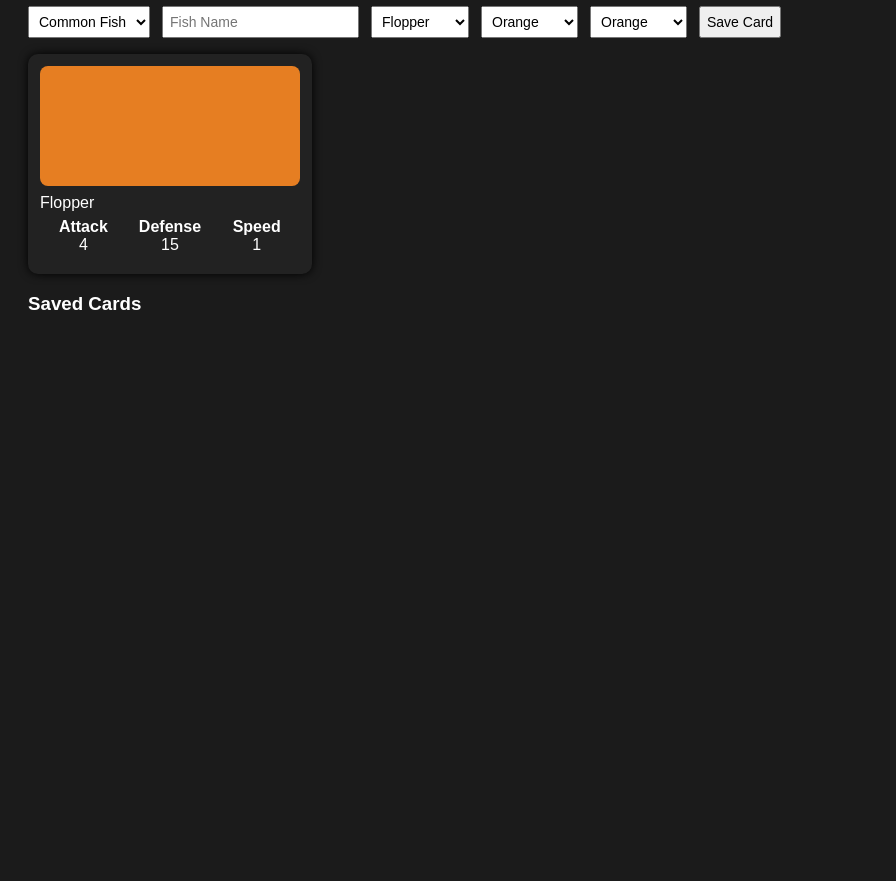
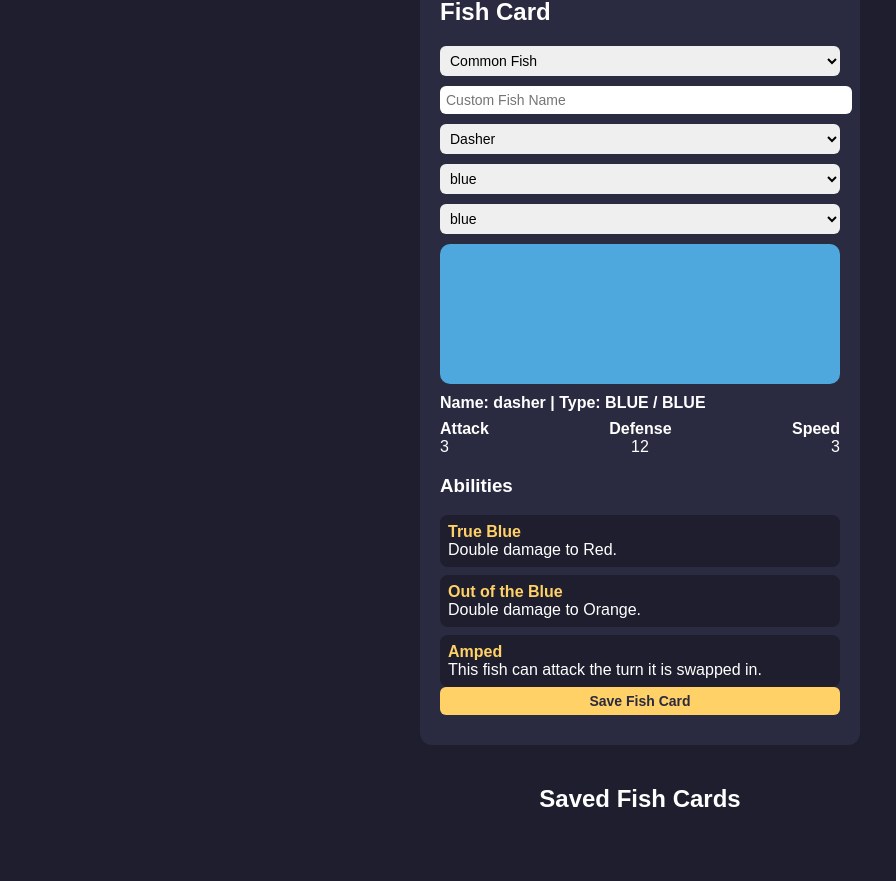
Before and after one commit to LastSpartan/lastspartan.github.io, a plain HTML site: page index.html in a window 1280 px wide. Shown: the part 90-971 px from the top of the page, without its empty margins (0-896 px from the left). Before the commit the page ends 800 px from the top, so only its background shows below. Drawn offline with Linux system fonts and the light colour scheme.

Commit message:
better common fish index.html

```diff
--- a/index.html
+++ b/index.html
@@ -1,206 +1,257 @@
 <!DOCTYPE html>
-<html lang="en">
+<html>
 <head>
-<meta charset="UTF-8">
-<title>Fish Card Generator</title>
+  <title>Fish Stat Card Generator</title>
   <style>
     body {
-  font-family: sans-serif;
-  background: #1b1b1b;
+      font-family: Arial, sans-serif;
+      background: #1e1e2e;
       color: white;
-  padding: 20px;
+      display: flex;
+      flex-direction: column;
+      align-items: center;
+      padding: 40px;
     }
 
-.controls {
-  display: flex;
-  gap: 12px;
-  flex-wrap: wrap;
-  margin-bottom: 16px;
+    .card {
+      background: #2a2a40;
+      border-radius: 12px;
+      padding: 20px;
+      width: 400px;
+      margin-bottom: 20px;
     }
 
-select, input, button {
+    .fish {
+      width: 100%;
+      height: 140px;
+      border-radius: 10px;
+      margin-bottom: 10px;
+    }
+
+    input, select, button {
+      width: 100%;
+      margin-bottom: 10px;
       padding: 6px;
+      border-radius: 6px;
+      border: none;
       font-size: 14px;
     }
 
-.card {
-  width: 260px;
-  border-radius: 10px;
-  padding: 12px;
-  background: #222;
-  box-shadow: 0 0 10px #000;
+    button {
+      background-color: #ffd166;
+      color: #2a2a40;
+      font-weight: bold;
+      cursor: pointer;
     }
 
-.fish-image {
-  height: 120px;
-  border-radius: 8px;
-  margin-bottom: 8px;
+    button:hover {
+      background-color: #ffca66;
     }
 
-.title {
-  font-size: 16px;
-  margin-bottom: 6px;
+    .removeCard {
+      background-color: #e63946 !important;
+      color: white !important;
+      font-weight: bold;
+      cursor: pointer;
+      width: 100%;
+      margin-top: 10px;
     }
 
-.stats {
-  display: grid;
-  grid-template-columns: repeat(3, 1fr);
-  text-align: center;
-  margin-bottom: 8px;
+    .ability {
+      margin-top: 8px;
+      background: #1e1e2e;
+      padding: 8px;
+      border-radius: 8px;
     }
 
-.stats strong {
-  display: block;
+    .ability-name {
+      font-weight: bold;
+      color: #ffd166;
     }
 
-.saved {
-  display: flex;
-  gap: 12px;
-  flex-wrap: wrap;
-  margin-top: 20px;
+    .type {
+      margin: 8px 0;
+      font-weight: bold;
+    }
+
+    #savedCards .card {
+      width: 350px;
     }
   </style>
 </head>
-
 <body>
 
-<h2>Fish Card Generator</h2>
+<div class="card">
+  <h2>Fish Card</h2>
 
-<div class="controls">
   <select id="commonFish">
     <option value="">Common Fish</option>
   </select>
 
-  <input id="nameInput" placeholder="Fish Name">
+  <input id="customName" placeholder="Custom Fish Name" />
 
-  <select id="shape"></select>
+  <select id="fishShape">
+    <option value="dasher">Dasher</option>
+    <option value="sunstreak">Sunstreak</option>
+    <option value="snooper">Snooper</option>
+    <option value="kob">Kob</option>
+    <option value="brinely">Brinely</option>
+    <option value="spotty">Spotty</option>
+    <option value="flopper">Flopper</option>
+    <option value="stripey">Stripey</option>
+    <option value="glitter">Glitter</option>
+    <option value="blockfish">Blockfish</option>
+    <option value="betty">Betty</option>
+    <option value="clayfish">Clayfish</option>
+  </select>
+
   <select id="primary"></select>
   <select id="secondary"></select>
 
-  <button onclick="saveCard()">Save Card</button>
+  <div id="fish" class="fish"></div>
+
+  <div class="type" id="typeText"></div>
+  <div id="stats"></div>
+  <div id="abilities"></div>
+
+  <button id="saveCard">Save Fish Card</button>
 </div>
 
-<div class="card">
-  <div id="fishImage" class="fish-image"></div>
-  <div id="title" class="title"></div>
-
-  <div class="stats">
-    <div><strong>Attack</strong><span id="atk"></span></div>
-    <div><strong>Defense</strong><span id="def"></span></div>
-    <div><strong>Speed</strong><span id="spd"></span></div>
-  </div>
-</div>
-
-<h3>Saved Cards</h3>
-<div class="saved" id="savedCards"></div>
+<h2>Saved Fish Cards</h2>
+<div id="savedCards"></div>
 
 <script>
-const shapes = {
-  Flopper: { atk:4, def:15, spd:1 },
-  Stripey: { atk:4, def:15, spd:1 },
-  Snooper: { atk:2, def:15, spd:3 },
-  Dasher: { atk:3, def:12, spd:3 },
-  Sunstreak: { atk:3, def:12, spd:3 },
-  Kob: { atk:2, def:15, spd:3 },
-  Brinely: { atk:4, def:12, spd:2 },
-  Spotty: { atk:4, def:12, spd:2 },
-  Glitter: { atk:2, def:18, spd:2 },
-  Blockfish: { atk:3, def:18, spd:1 },
-  Betty: { atk:3, def:18, spd:1 },
-  Clayfish: { atk:2, def:18, spd:2 }
+const fishes = {
+  dasher:{atk:3,hp:12,spd:3,special:"Amped"},
+  sunstreak:{atk:3,hp:12,spd:3,special:"Poised"},
+  snooper:{atk:2,hp:15,spd:3,special:"Amped"},
+  kob:{atk:2,hp:15,spd:3,special:"Poised"},
+  brinely:{atk:4,hp:12,spd:2,special:"Amped"},
+  spotty:{atk:4,hp:12,spd:2,special:"Poised"},
+  flopper:{atk:4,hp:15,spd:1,special:"Amped"},
+  stripey:{atk:4,hp:15,spd:1,special:"Poised"},
+  glitter:{atk:2,hp:18,spd:2,special:"Poised"},
+  blockfish:{atk:3,hp:18,spd:1,special:"Poised"},
+  betty:{atk:3,hp:18,spd:1,special:"Amped"},
+  clayfish:{atk:2,hp:18,spd:2,special:"Amped"}
+};
+
+const specialText = {
+  Amped:"This fish can attack the turn it is swapped in.",
+  Poised:"When an enemy fish swaps in this fish gets a free attack against it."
 };
 
 const colors = {
-  Orange:"#e67e22", Gray:"#7f8c8d", Blue:"#3498db", White:"#ecf0f1",
-  Pink:"#ff69b4", Purple:"#9b59b6", Yellow:"#f1c40f",
-  Red:"#e74c3c", Cyan:"#1abc9c", Lime:"#2ecc71", "Light Blue":"#5dade2"
+  blue:{color:"#4ea8de",abilities:[{name:"True Blue",text:"Double damage to Red."},{name:"Out of the Blue",text:"Double damage to Orange."}]},
+  red:{color:"#e63946",abilities:[{name:"Seeing Red",text:"Double damage to Orange."},{name:"Red Hot",text:"Double damage to Yellow."}]},
+  orange:{color:"#f4a261",abilities:[{name:"Orange Crush",text:"Double damage to Yellow."},{name:"Clockwork Orange",text:"Double damage to Brown."}]},
+  yellow:{color:"#ffd166",abilities:[{name:"Yellowstone",text:"Double damage to Brown."},{name:"Mellow Yellow",text:"Double damage to Purple."}]},
+  brown:{color:"#8d6e63",abilities:[{name:"Brown Out",text:"Double damage to Purple."},{name:"Brown Noise",text:"Double damage to Pink."}]},
+  purple:{color:"#9b5de5",abilities:[{name:"Purple Rain",text:"Double damage to Pink."},{name:"Purple Haze",text:"Double damage to Magenta."}]},
+  pink:{color:"#f15bb5",abilities:[{name:"Pink Slip",text:"Double damage to Magenta."},{name:"Tickled Pink",text:"Double damage to Black."}]},
+  magenta:{color:"#d000ff",abilities:[{name:"Magen-Tension",text:"Double damage to Black."},{name:"Magenta-ray",text:"Double damage to Gray."}]},
+  black:{color:"#000",abilities:[{name:"Blackout",text:"Double damage to Gray."},{name:"Back in Black",text:"Double damage to White."}]},
+  gray:{color:"#9e9e9e",abilities:[{name:"Shades of Gray",text:"Double damage to White."},{name:"Gray Area",text:"Double damage to Lime."}]},
+  white:{color:"#f5f5f5",abilities:[{name:"White Hot",text:"Double damage to Lime."},{name:"Whitewash",text:"Double damage to Green."}]},
+  lime:{color:"#b9fbc0",abilities:[{name:"Lime Light",text:"Double damage to Green."},{name:"Limewire",text:"Double damage to Sky."}]},
+  green:{color:"#70e000",abilities:[{name:"Green with Envy",text:"Double damage to Sky."},{name:"Going Green",text:"Double damage to Cyan."}]},
+  sky:{color:"#8ecae6",abilities:[{name:"Sky High",text:"Double damage to Cyan."},{name:"Blue Sky Thinking",text:"Double damage to Blue."}]},
+  cyan:{color:"#00f5d4",abilities:[{name:"Cyanara",text:"Double damage to Blue."},{name:"Cyanide Strike",text:"Double damage to Red."}]}
 };
 
 const commonFish = [
-  { name:"Anemone", shape:"Stripey", p:"Orange", s:"Gray" },
-  { name:"Black Tang", shape:"Flopper", p:"Gray", s:null },
-  { name:"Blue Tang", shape:"Flopper", p:"Gray", s:"Blue" },
-  { name:"Clownfish", shape:"Kob", p:"Orange", s:"White" },
-  { name:"Yellow Tang", shape:"Flopper", p:"Yellow", s:null }
+  {name:"Anemone",shape:"stripey",primary:"orange",secondary:"gray"},
+  {name:"Black Tang",shape:"flopper",primary:"gray"},
+  {name:"Blue Tang",shape:"flopper",primary:"gray",secondary:"blue"},
+  {name:"Clownfish",shape:"kob",primary:"orange",secondary:"white"},
+  {name:"Yellow Tang",shape:"flopper",primary:"yellow"}
 ];
 
-const els = {
-  common: commonFishSelect = document.getElementById("commonFish"),
-  name: document.getElementById("nameInput"),
-  shape: document.getElementById("shape"),
-  primary: document.getElementById("primary"),
-  secondary: document.getElementById("secondary"),
-  img: document.getElementById("fishImage"),
-  title: document.getElementById("title"),
-  atk: document.getElementById("atk"),
-  def: document.getElementById("def"),
-  spd: document.getElementById("spd"),
-  saved: document.getElementById("savedCards")
+const primarySel = document.getElementById("primary");
+const secondarySel = document.getElementById("secondary");
+
+Object.keys(colors).forEach(c=>{
+  primarySel.innerHTML+=`<option value="${c}">${c}</option>`;
+  secondarySel.innerHTML+=`<option value="${c}">${c}</option>`;
+});
+
+const cfSelect = document.getElementById("commonFish");
+commonFish.forEach((f,i)=>{
+  cfSelect.innerHTML+=`<option value="${i}">${f.name}</option>`;
+});
+
+cfSelect.onchange=()=>{
+  const f=commonFish[cfSelect.value];
+  if(!f) return;
+  fishShape.value=f.shape;
+  primary.value=f.primary;
+  secondary.value=f.secondary||f.primary;
+  customName.value="";
+  updateCard();
 };
 
-function populate() {
-  Object.keys(shapes).forEach(s => els.shape.add(new Option(s,s)));
-  Object.keys(colors).forEach(c => {
-    els.primary.add(new Option(c,c));
-    els.secondary.add(new Option(c,c));
-  });
-  els.secondary.add(new Option("None",""));
-
-  commonFish.forEach((f,i)=> {
-    els.common.add(new Option(f.name,i));
-  });
-}
-populate();
-
-function render() {
-  const shape = els.shape.value;
-  const p = els.primary.value;
-  const s = els.secondary.value || null;
-
-  const match = commonFish.find(f =>
-    f.shape===shape && f.p===p && f.s===s
-  );
-
-  els.title.innerHTML = match
-    ? `<em>${match.name}</em> ${shape}`
-    : shape;
-
-  const stats = shapes[shape];
-  els.atk.textContent = stats.atk;
-  els.def.textContent = stats.def;
-  els.spd.textContent = stats.spd;
-
-  if (s) {
-    els.img.style.backgroundImage =
-      `repeating-linear-gradient(
+function applyStripedBackground(div,p,s){
+  if(p===s){
+    div.style.background=p.color;
+  } else {
+    div.style.backgroundImage=`repeating-linear-gradient(
       45deg,
-        ${colors[s]} 0 4px,
-        ${colors[p]} 4px 12px
+      ${s.color} 0 4px,
+      ${p.color} 4px 12px
     )`;
-  } else {
-    els.img.style.background = colors[p];
   }
 }
 
-function saveCard() {
-  const clone = document.querySelector(".card").cloneNode(true);
-  els.saved.appendChild(clone);
+function updateCard(){
+  const shape=fishShape.value;
+  const p=primary.value;
+  const s=secondary.value;
+  const fish=fishes[shape];
+
+  const match=commonFish.find(f=>
+    f.shape===shape &&
+    f.primary===p &&
+    (f.secondary||p)===s
+  );
+
+  const name=customName.value
+    ? customName.value
+    : match ? `<em>${match.name}</em> ${shape}` : shape;
+
+  applyStripedBackground(fishDiv,colors[p],colors[s]);
+
+  typeText.innerHTML=`Name: ${name} | Type: ${p.toUpperCase()} / ${s.toUpperCase()}`;
+
+  stats.innerHTML=`
+    <div style="display:flex;justify-content:space-between;font-weight:bold">
+      <span>Attack</span><span>Defense</span><span>Speed</span>
+    </div>
+    <div style="display:flex;justify-content:space-between">
+      <span>${fish.atk}</span><span>${fish.hp}</span><span>${fish.spd}</span>
+    </div>`;
+
+  abilities.innerHTML="<h3>Abilities</h3>";
+  colors[p].abilities.slice(0,2).forEach(a=>{
+    abilities.innerHTML+=`<div class="ability"><div class="ability-name">${a.name}</div>${a.text}</div>`;
+  });
+
+  if(p!==s){
+    const a=colors[s].abilities[0];
+    abilities.innerHTML+=`<div class="ability"><div class="ability-name">${a.name}</div>${a.text}</div>`;
   }
 
-els.common.onchange = e => {
-  const f = commonFish[e.target.value];
-  if (!f) return;
-  els.shape.value = f.shape;
-  els.primary.value = f.p;
-  els.secondary.value = f.s || "";
-  render();
-};
+  abilities.innerHTML+=`<div class="ability"><div class="ability-name">${fish.special}</div>${specialText[fish.special]}</div>`;
+}
 
-["shape","primary","secondary"].forEach(id=>{
-  document.getElementById(id).onchange = render;
-});
+fishShape.onchange=primary.onchange=secondary.onchange=customName.oninput=updateCard;
 
-render();
+const fishDiv=document.getElementById("fish");
+const typeText=document.getElementById("typeText");
+const stats=document.getElementById("stats");
+const abilities=document.getElementById("abilities");
+
+updateCard();
 </script>
+
 </body>
 </html>
```
Lines whose indentation alone changed are shown as unchanged.
